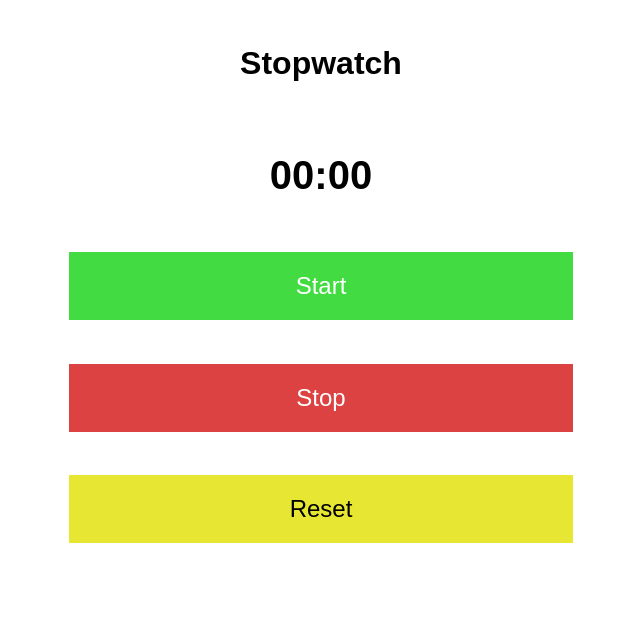
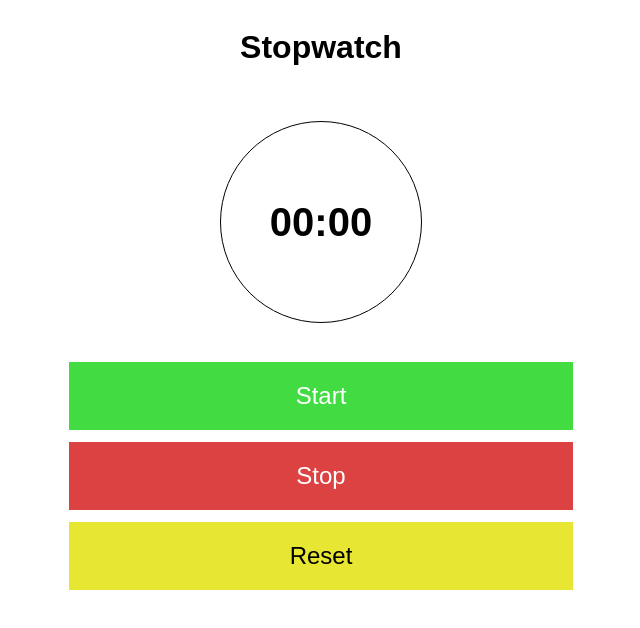
Before and after one commit to Callaghanjake/Code_Along-Stopwatch, a plain HTML site: page index.html in a window 1280 px wide. Shown: the whole page, without its empty margins (319-959 px from the left). Drawn offline with Linux system fonts and the light colour scheme.

Commit message:
feat: add final styling to stopwatch.

```diff
--- a/css/style.css
+++ b/css/style.css
@@ -6,6 +6,7 @@ body {
     display: grid;
     grid-template-columns: 1fr;
     grid-template-rows: repeat(5, 1fr);
+    height: 500px;
 }
 
 .title {
@@ -14,13 +15,23 @@ body {
 
 .time {
     place-self: center center;
+
+    display: flex;
+    justify-content: center;
+    align-items: center;
+
     font-size: 2.5em;
+    border: solid 1px black;
+    width: 200px;
+    height: 200px;
+    border-radius: 50%;
 }
 
 button {
     place-self: center center;
     width: 40%;
     padding: 20px;
+    margin: 5px;
     border: solid white 1px;
     font-size: 1.5em;
 }
```
